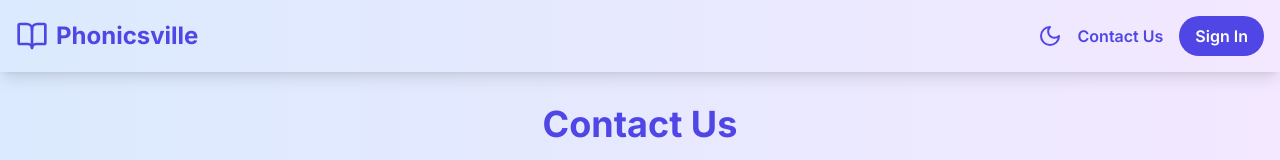
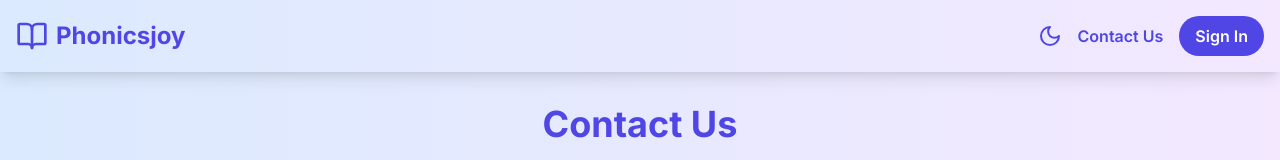
Before and after one commit to pc9350/phonics-story-generator, a Next.js app: page /contact in a window 1280 px wide. Shown: the top 160 px of the page. Built offline with nearby package versions, Linux system fonts and the light colour scheme; no server answers.

Commit message:
changed the name

```diff
--- a/app/components/Navbar.js
+++ b/app/components/Navbar.js
@@ -27,7 +27,7 @@ const Navbar = ({ isLanding = false }) => {
           className={`${textColor} text-2xl font-bold flex items-center`}
         >
           <BookOpen className="mr-2" size={32} />
-          <span>Phonicsville</span>
+          <span>Phonicsjoy</span>
         </Link>
         <div className="flex items-center space-x-4">
           <button
--- a/app/page.js
+++ b/app/page.js
@@ -99,7 +99,7 @@ export default function Home() {
       <footer className="bg-black bg-opacity-50 text-white">
         <div className="max-w-7xl mx-auto py-8 px-4 sm:px-6 lg:px-8">
           <p className="text-center text-indigo-200">
-            &copy; 2024 Phonics Story Generator. All rights reserved.
+            &copy; 2024 Phonicsjoy. All rights reserved.
           </p>
         </div>
       </footer>
```
